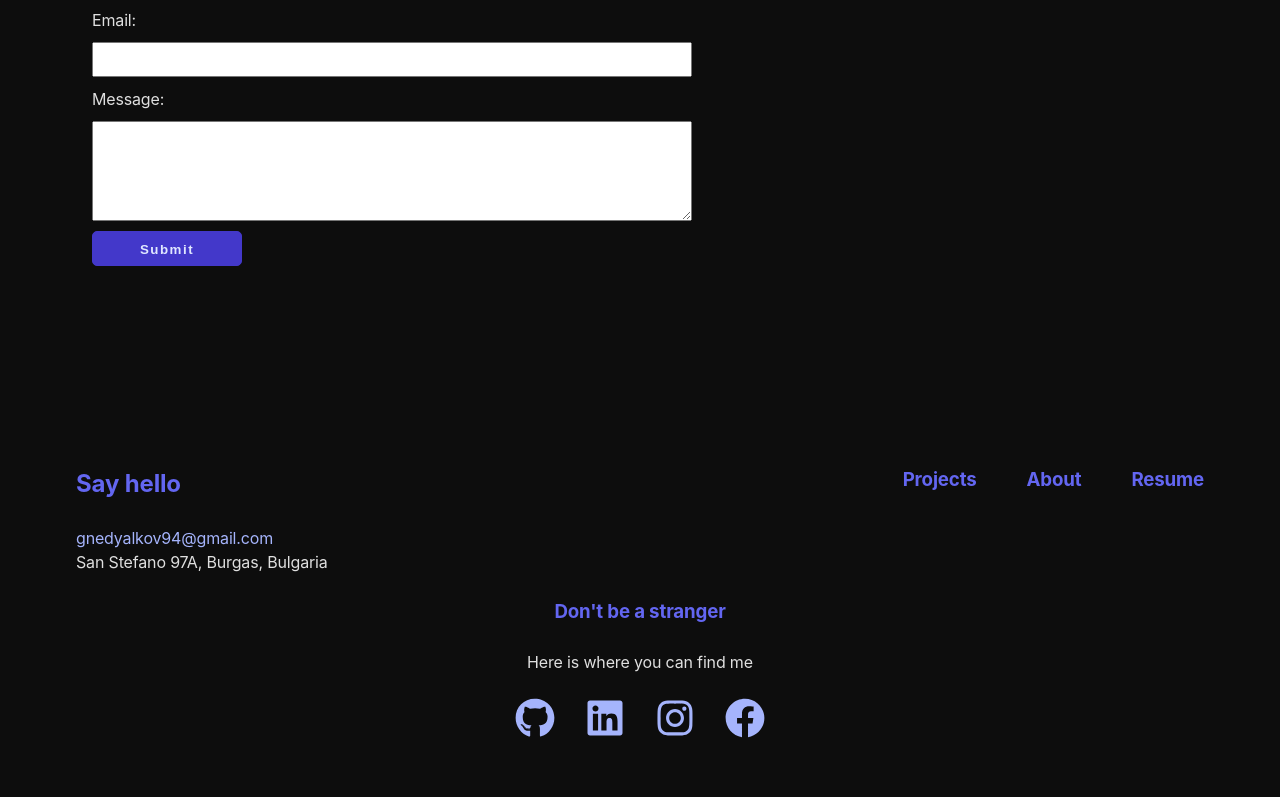
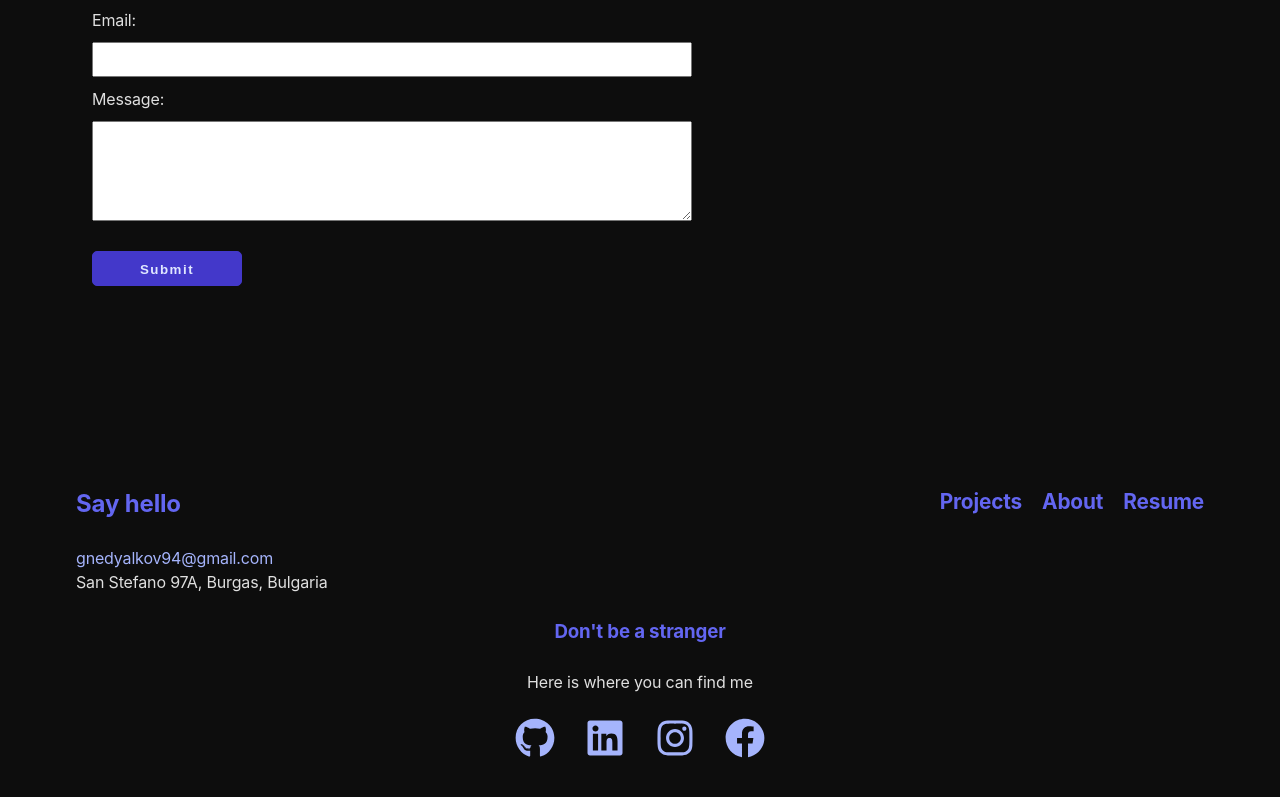
Before and after one commit to GeorgiNedyalkov/georginedyalkov.com, a React (Vite) app: page / in a window 1280 px wide. Shown: the part 2203-3000 px from the top of the page. Built offline with nearby package versions, Linux system fonts and the light colour scheme.

Commit message:
Fix footer layout

```diff
--- a/src/components/Footer/Footer.css
+++ b/src/components/Footer/Footer.css
@@ -1,12 +1,6 @@
 .footer {
     display: flex;
     flex-direction: column;
-}
-
-.footer_top {
-  display: flex;
-  justify-content: space-between;
-  margin-bottom: 0px;
 }
 
 .footer_bottom {
@@ -17,15 +11,15 @@
 }
 
 .footer__links {
+    font-size: 1rem;
     display: flex;
     align-items: center;
-    justify-content: center;
-    gap: 50px;
+    gap: 20px;
 }
 
 .footer__links h3:hover {
   transition: all 0.2s ease-in;
-  color: #4338ca;
+  color: var(--primary-indigo-100);
 }
 
 .social_media_links {
@@ -36,6 +30,19 @@
 }
 
 .social_media_links a:hover {
+  border: none;
+  color: var(--primary-indigo-700);
   transition: all 0.2s ease-in;
-  color: #4338ca;
 }
+
+@media screen and (min-width: 700px) {
+  .footer_top {
+    display: flex;
+    justify-content: space-between;
+    margin-bottom: 0px;
+  }
+
+  .footer__links h3 {
+    font-size: 1.3rem;
+  }
+}
--- a/src/index.css
+++ b/src/index.css
@@ -78,6 +78,7 @@ h1, h2, h3, h4, h5, h6 {
 
 textarea {
   height: 100px;
+  margin-bottom: 20px;
 }
 
 input {
```
